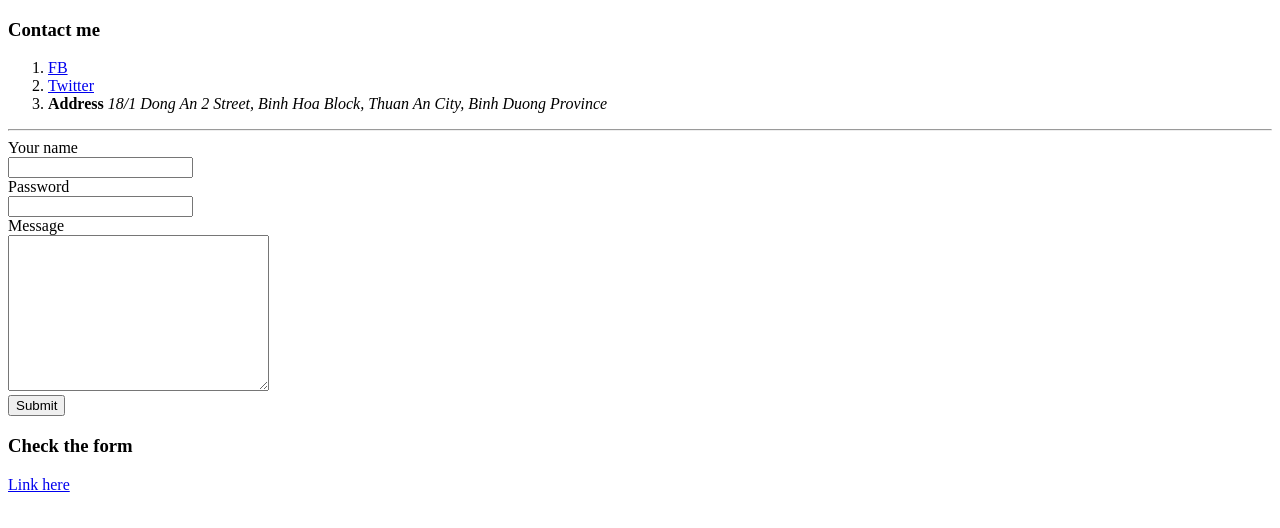
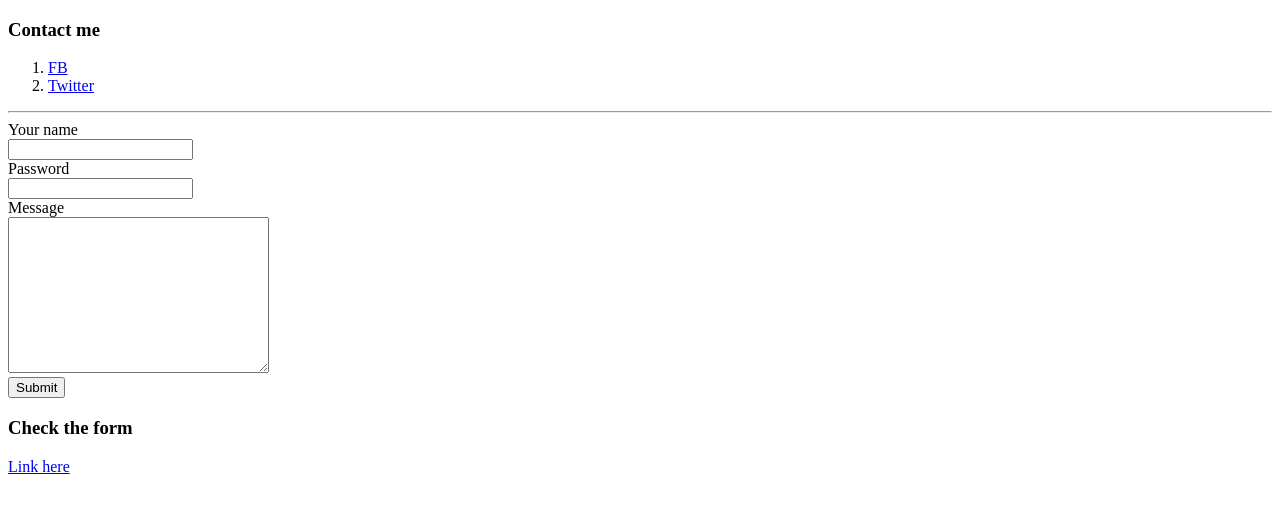
Before and after one commit to mkhie/cv, a plain HTML site: page contact.html in a window 1280 px wide. Drawn offline with Linux system fonts and the light colour scheme.

Commit message:
hide address

```diff
--- a/contact.html
+++ b/contact.html
@@ -17,9 +17,7 @@
         <li>
             <a href="https://twitter.com/K71025250K">Twitter</a>
         </li>
-        <li>
-            <strong>Address</strong> <em>18/1 Dong An 2 Street, Binh Hoa Block, Thuan An City, Binh Duong Province </em>
-        </li>
+
     </ol>
     <hr/>
     <form action="mailto:trongkhiem3199@gmail.com" method="post" enctype="text/plain">
```
